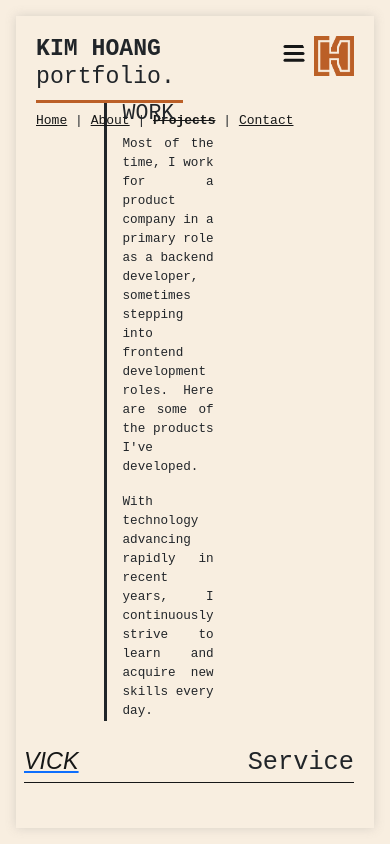
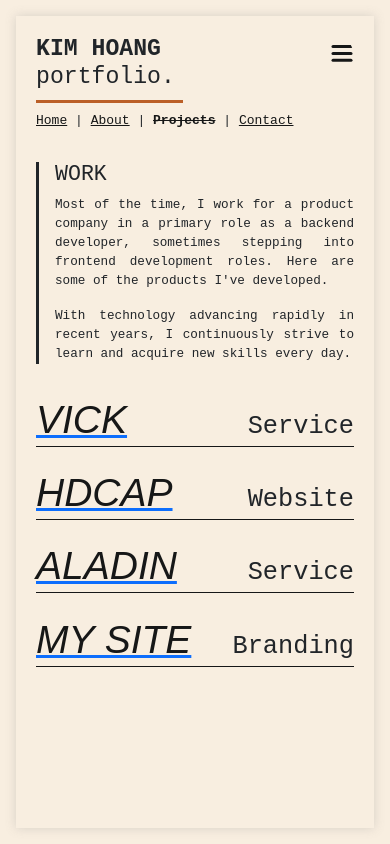
Before and after one commit to hoangkim133/pofolio, a React (Vite) app: page /projects in a window 390 px wide. Built offline with nearby package versions, Linux system fonts and the light colour scheme; the HTML template or start-up script is replaced by a standard one; a web font is replaced by a local one.

Commit message:
update mobile

```diff
--- a/src/App.css
+++ b/src/App.css
@@ -792,19 +792,19 @@
 
   .stage_inner__centerbox2 {
     transition: all 0.7s cubic-bezier(0.5, 0.005, 0.075, 0.985);
-    font-size: 1.6vh;
+    font-size: 1.2vh;
     max-width: 58vw;
     position: absolute;
-    text-align: left;
+    text-align: center;
     bottom: 7%;
-    left: 3%;
+    left: calc(50% - 27.5vw);
   }
 
   .stage_inner__sidebox2 {
     transition: all 0.7s cubic-bezier(0.5, 0.005, 0.075, 0.985);
     position: absolute;
     top: 25%;
-    right: -40%;
+    right: 10%;
     line-height: 1em;
     font-family:'Times New Roman', Times, serif;
     color:#93694f;
@@ -814,7 +814,7 @@
 
   .special-hello{
     font-family: 'Valneck', sans-serif;
-    font-size: 6vw;
+    font-size: 5vw;
     margin-bottom: 0;
     color: var(--color-specialhello);
     text-align: center;
@@ -822,7 +822,7 @@
 
 
   .text-home-decor {
-    font-size: 9vw;
+    font-size: 12vw;
     font-style: italic;
     font-weight: 900;
     font-weight: 800;
@@ -834,8 +834,8 @@
     position: absolute;
     top: 8rem;
     right: 0;
-    height: 102%;
-    width: 100vw;
+    height: 100%;
+    width: 100%;
     background-image: url(/avatar2.png);
     background-position: center;
     background-size: cover;
@@ -883,9 +883,8 @@
 
   .pro-title{
     padding-top: 0;
-    padding-left: 0;
     align-items: center;
-    font-size: 4vh;
+    font-size: 10vh;
     font-family: 'Valneck', sans-serif;
     height: max-content;
   }
@@ -929,6 +928,27 @@
     max-width: 100%;
     margin: auto;
   }
+
+  .work-ct {
+    text-align: justify;
+    max-width: max-content;
+    font-size: 1.5vh;
+    display: flex;
+    align-items: flex-end;
+    float: left;
+    height: max-content;
+    padding-left: 0;
+    margin: 2rem 0;
+  }
+
+  .pro-name {
+    margin-bottom: 0;
+    margin-top: 2vh;
+    font-size: 10vw;
+    line-height: 3.5vw;
+    font-style: italic;
+    cursor: pointer;
+  }
 }
 
 /* Small devices (portrait tablets and large phones, 600px and up) */
--- a/src/components/feature.tsx
+++ b/src/components/feature.tsx
@@ -193,7 +193,7 @@ function FeatureLogo({refAudio}: any) {
                     </svg>
                 </motion.div>
             </motion.div>
-            <Link to='/' className="navbar-child" onClick={activeNav}>
+            <Link to='/' className="navbar-child mobile-hidden" onClick={activeNav}>
                 <img src="./logo.png" alt="" style={{height:'2.5rem', marginLeft: '0.5rem'}} />
             </Link>
         </div>
--- a/src/fragment/home.tsx
+++ b/src/fragment/home.tsx
@@ -47,7 +47,7 @@ function Home() {
             animate="visible"
             exit="exit"
             id='welcome' className='stage_inner__centerbox'>
-                <div className='main-font child-home'>
+                <div className='main-font'>
                     <p className='special-hello'>HELLO THERE</p>
                     My name is Hoang and I'm a software developer
                     <br />
@@ -55,7 +55,7 @@ function Home() {
                     <br/>
                     Feel free to reach out — I'm all ears!
                 </div>
-                <div className='main-font child-home'>
+                <div className='main-font'>
                     <Button onClick={changeClass} className='offset' style={{fontSize:"15px"}}>
                         Explore my site
                     </Button>{' '}
```
